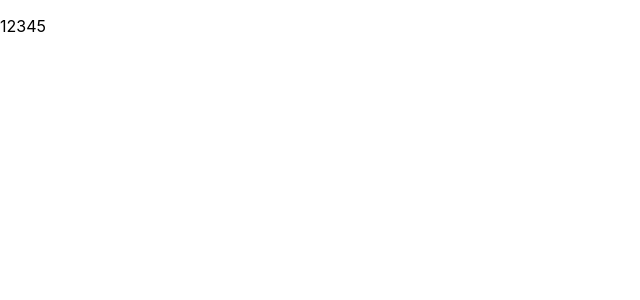
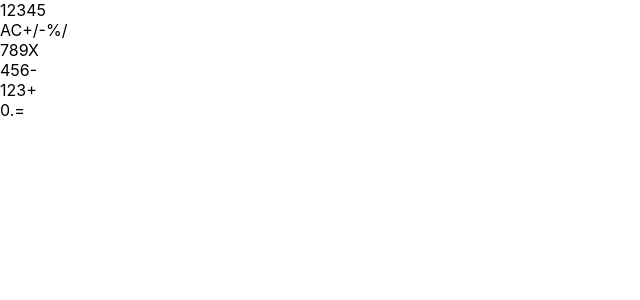
Before and after one commit to pbkabali/React-Calculator, a React (Create React App) app: page / in a window 1280 px wide. Shown: the top 300 px of the page, without its empty margins (0-640 px from the left). Built offline with nearby package versions, Linux system fonts and the light colour scheme.

Commit message:
Implement the ButtonPanel component

```diff
--- a/src/components/Button.js
+++ b/src/components/Button.js
@@ -2,7 +2,7 @@
 
 const Button = props => {
   const { name } = props;
-  return <p>{name}</p>;
+  return <span>{name}</span>;
 };
 
 Button.propTypes = {
--- a/src/components/ButtonPanel.js
+++ b/src/components/ButtonPanel.js
@@ -1,3 +1,37 @@
-const ButtonPanel = () => '';
+import Button from './Button';
+
+const ButtonPanel = () => (
+  <div>
+    <div>
+      <Button name="AC" />
+      <Button name="+/-" />
+      <Button name="%" />
+      <Button name="/" />
+    </div>
+    <div>
+      <Button name="7" />
+      <Button name="8" />
+      <Button name="9" />
+      <Button name="X" />
+    </div>
+    <div>
+      <Button name="4" />
+      <Button name="5" />
+      <Button name="6" />
+      <Button name="-" />
+    </div>
+    <div>
+      <Button name="1" />
+      <Button name="2" />
+      <Button name="3" />
+      <Button name="+" />
+    </div>
+    <div>
+      <Button name="0" />
+      <Button name="." />
+      <Button name="=" />
+    </div>
+  </div>
+);
 
 export default ButtonPanel;
--- a/src/components/Display.js
+++ b/src/components/Display.js
@@ -2,7 +2,7 @@
 
 const Display = props => {
   const { result } = props;
-  return <p>{result}</p>;
+  return <div>{result}</div>;
 };
 
 Display.propTypes = {
```
Also changed, not shown: 1 other file (tests, documents, lock files or other folders).
